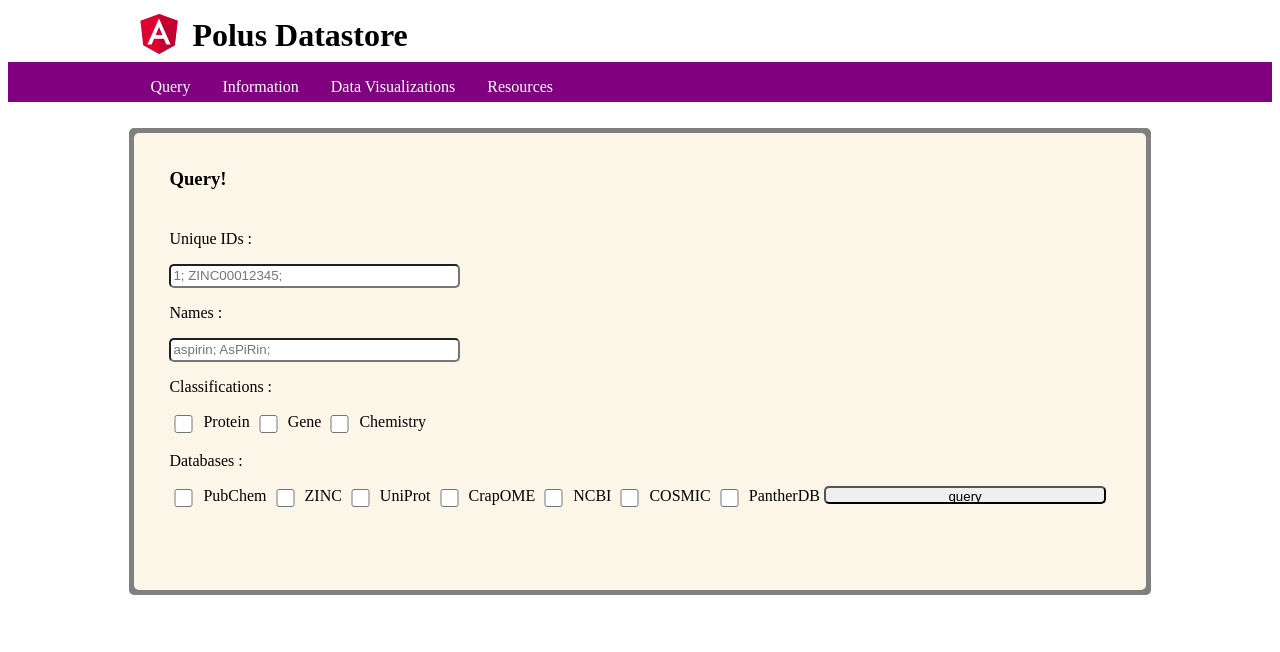
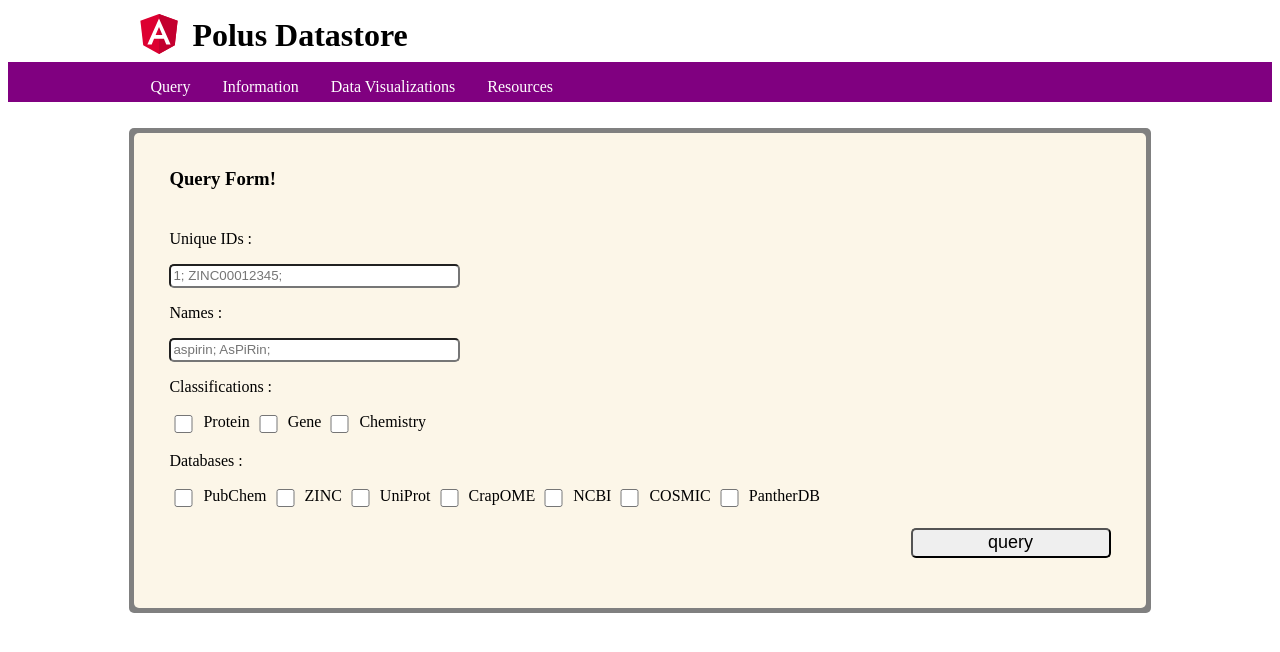
Before and after one commit to xcidis-de/ingestion-ng, an Angular app: page /query in a window 1280 px wide. Shown: the top 652 px of the page. Built offline with nearby package versions, Linux system fonts and the light colour scheme.

Commit message:
feat: query

```diff
--- a/src/app/app-info-display/app-info-display.component.html
+++ b/src/app/app-info-display/app-info-display.component.html
@@ -1,3 +1,3 @@
-<p>
-  app-info-display works!
+<p *ngIf="observe.data">
+  {{(observe.data | async) | json}}
 </p>
--- a/src/app/app-info-display/app-info-display.component.ts
+++ b/src/app/app-info-display/app-info-display.component.ts
@@ -1,4 +1,5 @@
 import { Component, OnInit } from '@angular/core';
+import { IngestionExternalHttpService } from 'src/config/ingestion.http.service';
 
 @Component({
   selector: 'app-app-info-display',
@@ -6,8 +7,10 @@ import { Component, OnInit } from '@angular/core';
   styleUrls: ['./app-info-display.component.scss']
 })
 export class AppInfoDisplayComponent implements OnInit {
+  private data;
 
-  constructor() { }
+  constructor(private observe: IngestionExternalHttpService) {
+  }
 
   ngOnInit() {
   }
--- a/src/app/app-query-form/app-query-form.component.html
+++ b/src/app/app-query-form/app-query-form.component.html
@@ -1,6 +1,6 @@
 <div class="background-form">
   <div class="main-form">
-    <h3>Query!</h3>
+    <h3>Query Form!</h3>
     <form class="form-text" id="query-form-id">
       <p>Unique IDs :</p>
       <input type="text" name="id" placeholder="1; ZINC00012345;" [(ngModel)]="ids">
@@ -24,7 +24,9 @@
         <option *ngFor="let item of filters; index as i"></option>
       </select>
       -->
-      <input type="button" (click)="formSubmit()" name="submit" value="query">
+      <br>
+      <br>
+      <input type="button" id="query" name="submit" value="query" (click)="formEmitter()">
     </form>
   </div>
 </div>
--- a/src/app/app-query-form/app-query-form.component.scss
+++ b/src/app/app-query-form/app-query-form.component.scss
@@ -43,3 +43,10 @@ select {
     vertical-align: middle;
     margin-left: 2px;
 }
+
+#query {
+    float:right;
+    width: 200px;
+    font-size: 18px;
+    height:30px;
+}
--- a/src/app/app-query-form/app-query-form.component.ts
+++ b/src/app/app-query-form/app-query-form.component.ts
@@ -1,4 +1,4 @@
-import { Component, OnInit, inject, ɵConsole } from '@angular/core';
+import { Component, OnInit, EventEmitter, Output } from '@angular/core';
 import { IngestionExternalHttpService } from 'src/config/ingestion.http.service';
 import { Observable } from 'rxjs';
 
@@ -15,21 +15,17 @@ type HTMLElementEvent<T extends Name> = Event & {
 })
 
 export class AppQueryFormComponent implements OnInit {
-  private http: IngestionExternalHttpService;
   filters: string[] = [];
   ids: string = '';
   names: string = '';
   classifications: string[] = ['Protein', 'Gene', 'Chemistry'];
   databases: string[] = ['PubChem', 'ZINC', 'UniProt', 'CrapOME', 'NCBI', 'COSMIC', 'PantherDB'];
-  selected_databases: Object = {
+  selected_databases: Object = {};
+  selected_classes: Object = {};
 
+
+  constructor(private http: IngestionExternalHttpService) {
   }
-  selected_classes: Object = {
-
-  }
-  constructor(http: IngestionExternalHttpService) {
-    this.http = http;
-   }
 
   ngOnInit() {
   }
@@ -53,14 +49,16 @@ export class AppQueryFormComponent implements OnInit {
 
   }
 
-  formSubmit(){
-    const ids: string[] = this.ids.replace(' ', '').split(';');
-    const names: string[] = this.names.replace(' ', '').split('; ');
-    const observeReq: Observable<any> = this.http.configure(ids, names, Object.keys(this.selected_classes), Object.keys(this.selected_databases));
-    observeReq.subscribe({
-      next: item => console.log(item),
-      error: err => console.error(err),
-      complete: ()=> console.log('done')
-    })
+  formEmitter(){
+    const ids: string[] = this.ids.replace(/;|,|\s/g, ';').split(';');
+    const names: string[] = this.names.replace(/;|,|\s/g, ';').split(';');
+    const submit = {
+      names,
+      ids,
+      headers: Object.keys(this.selected_classes),
+      providers: Object.keys(this.selected_databases)
+    }
+    this.http.configure(submit)
+
   }
 }
--- a/src/app/app-routing.module.ts
+++ b/src/app/app-routing.module.ts
@@ -13,7 +13,7 @@ const routes: Routes = [
 ];
 
 @NgModule({
-  imports: [RouterModule.forRoot(routes, {enableTracing: true})],
+  imports: [RouterModule.forRoot(routes, {enableTracing: false})],
   exports: [RouterModule]
 })
 export class AppRoutingModule { }
--- a/src/app/app.component.html
+++ b/src/app/app.component.html
@@ -6,5 +6,4 @@
     </h1>
 </div>
 <navigation-bar></navigation-bar>
-
 <router-outlet></router-outlet>
--- a/src/app/app.component.ts
+++ b/src/app/app.component.ts
@@ -1,4 +1,5 @@
 import { Component } from '@angular/core';
+import { IngestionExternalHttpService } from 'src/config/ingestion.http.service';
 
 @Component({
   selector: 'app-root',
@@ -7,4 +8,9 @@ import { Component } from '@angular/core';
 })
 export class AppComponent {
   title = 'Polus Datastore';
+
+  constructor(){
+
+  }
+
 }
--- a/src/app/navigation-bar/navigation-bar.component.html
+++ b/src/app/navigation-bar/navigation-bar.component.html
@@ -1,16 +1,16 @@
 <div class='navigation-back'>
   <ul class='navigation-list'>
     <li id='query'>
-      <a href="/query">Query</a>
+      <a routerLink="/query">Query</a>
     </li>
     <li id='information'>
-      <a href="/information">Information</a>
+      <a routerLink="/information">Information</a>
     </li>
     <li id='visualization'>
-      <a href="/visualization">Data Visualizations</a>
+      <a routerLink="/visualization">Data Visualizations</a>
     </li>
     <li id='resources'>
-      <a href="/resources">Resources</a>
+      <a routerLink="/resources">Resources</a>
     </li>
   </ul>
 </div>
--- a/src/config/ingestion.http.service.ts
+++ b/src/config/ingestion.http.service.ts
@@ -1,45 +1,48 @@
 import { Injectable } from '@angular/core';
 import { HttpClient, HttpErrorResponse } from '@angular/common/http';
 import { retry, catchError } from 'rxjs/operators';
-import { throwError, Observable } from 'rxjs';
+import { throwError, Observable, BehaviorSubject } from 'rxjs';
 import * as config from './config';
 import { IngestionPostInterface } from './service.interface';
 
-@Injectable()
+@Injectable({
+    providedIn: 'root'
+})
 export class IngestionExternalHttpService {
     filter: string = '/dbfilters';
     host: string = config.url.host || 'http://localhost:3000/ingestion/external';
+    data: BehaviorSubject<any>;
 
     constructor(private http: HttpClient){
-        this.http = http
+        this.data = new BehaviorSubject(null);
     }
 
     get(id, provider){
-        console.log('ok');
         let endpoint = this.host;
         endpoint += `/${provider}/${id}`
-        return this.http.get(endpoint).pipe(
+        this.http.get(endpoint).pipe(
             retry(1),
             catchError(this.handler)
-        )
+        ).subscribe((data)=>{
+            this.data.next(data);
+        });
     }
 
     post(json: IngestionPostInterface, options: Object = {}){
-
-        const response: Observable<any> = this.http.post(this.host, json, options).pipe(
+        return this.http.post(this.host, json, options).pipe(
             catchError(this.handler)
-        );
-
-        return response;
+        ).subscribe((data)=>{
+            this.data.next(data);
+        });;
     }
 
-    configure(ids: string[], names: string[], classNames: string[], providers: string[]){
+    configure({ids, names, headers, providers}){
         const params = this.basicValidation(ids, names);
-        if(params.name.length === 0 && providers.length === 1 && classNames.length === 0 && params.id.length === 1){
-            return this.get(ids[0], providers[0]);
+        if(params.name.length === 0 && providers.length === 1 && headers.length === 0 && params.id.length === 1){
+            this.get(ids[0], providers[0]);
         }else{
             // replace headers with an object to enable search by psuedo bool and filter properties array
-            return this.post({params, options:{headers: classNames, providers}})
+            this.post({params, options:{headers, providers}})
         }
     }
 
```
Also changed, not shown: 1 other file (tests, documents, lock files or other folders).
